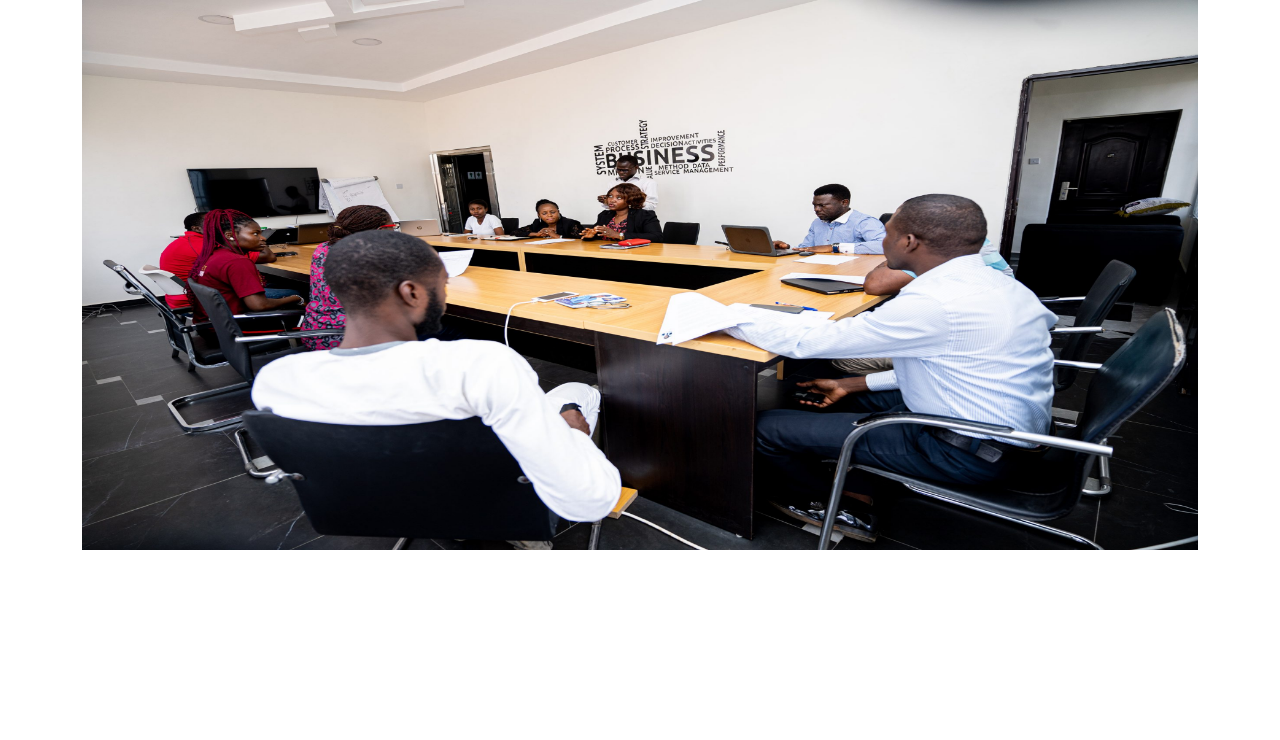
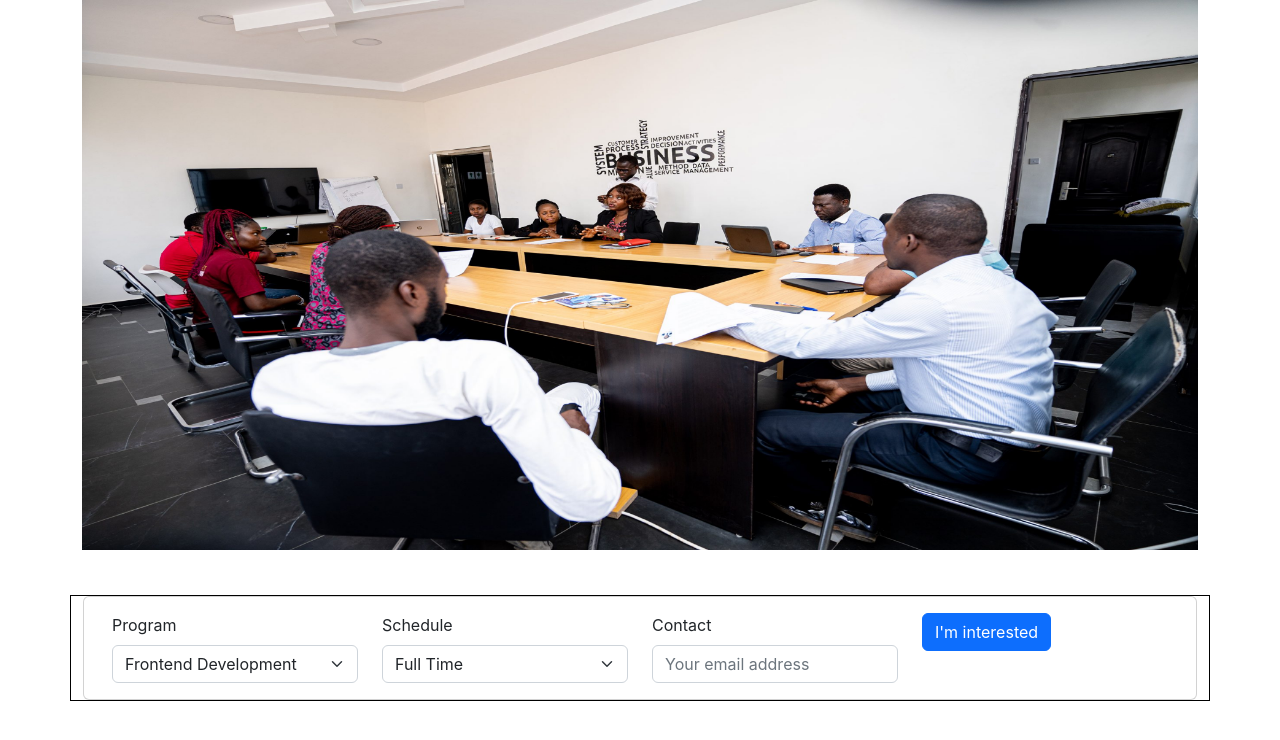
Before and after one commit to victoryohanna/mctechy, a React (Create React App) app: page / in a window 1280 px wide. Shown: the top 740 px of the page. Built offline with nearby package versions, Linux system fonts and the light colour scheme.

Commit message:
add and modified optionslist component

```diff
--- a/src/App.js
+++ b/src/App.js
@@ -1,11 +1,13 @@
 
 import Header from "./components/Header";
+import OptionList from "./components/Options";
 
 function App() {
   return (
     <div className="App">
      <div>
       <Header/>
+      <OptionList/>
      </div>
     </div>
   );
--- /dev/null
+++ b/src/components/Options.jsx
@@ -0,0 +1,53 @@
+import "../styles/optionslist.css";
+
+const OptionList = () => {
+  return (
+    <div className="container options-container">
+      <div className="card container">
+        <div className="card-body">
+          <form>
+            <div className="row">
+              <div className="col-md-3">
+                <label htmlFor="" className="form-label">
+                  Program
+                </label>
+                <select class="form-select" aria-label="Default select example">
+                  <option selected>Frontend Development</option>
+                  <option value="1">One</option>
+                  <option value="2">Two</option>
+                  <option value="3">Three</option>
+                </select>
+              </div>
+              <div className="col-md-3">
+                <label htmlFor="" className="form-label">
+                  Schedule
+                </label>
+                <select class="form-select" aria-label="Default select example">
+                  <option selected>Full Time </option>
+                  <option value="1">One</option>
+                  <option value="2">Two</option>
+                  <option value="3">Three</option>
+                </select>
+              </div>
+              <div className="col-md-3">
+                <label htmlFor="" className="form-label">
+                  Contact
+                </label>
+                <input
+                  type="email"
+                  className="form-control"
+                  placeholder="Your email address"
+                />
+              </div>
+              <div className="col-md-3">
+                <button className="btn btn-primary">I'm interested</button>
+              </div>
+            </div>
+          </form>
+        </div>
+      </div>
+    </div>
+  );
+};
+
+export default OptionList;
--- /dev/null
+++ b/src/styles/optionslist.css
@@ -0,0 +1,5 @@
+.options-container{
+    border: 1px solid black;
+    margin-top:45px;
+
+}
```
